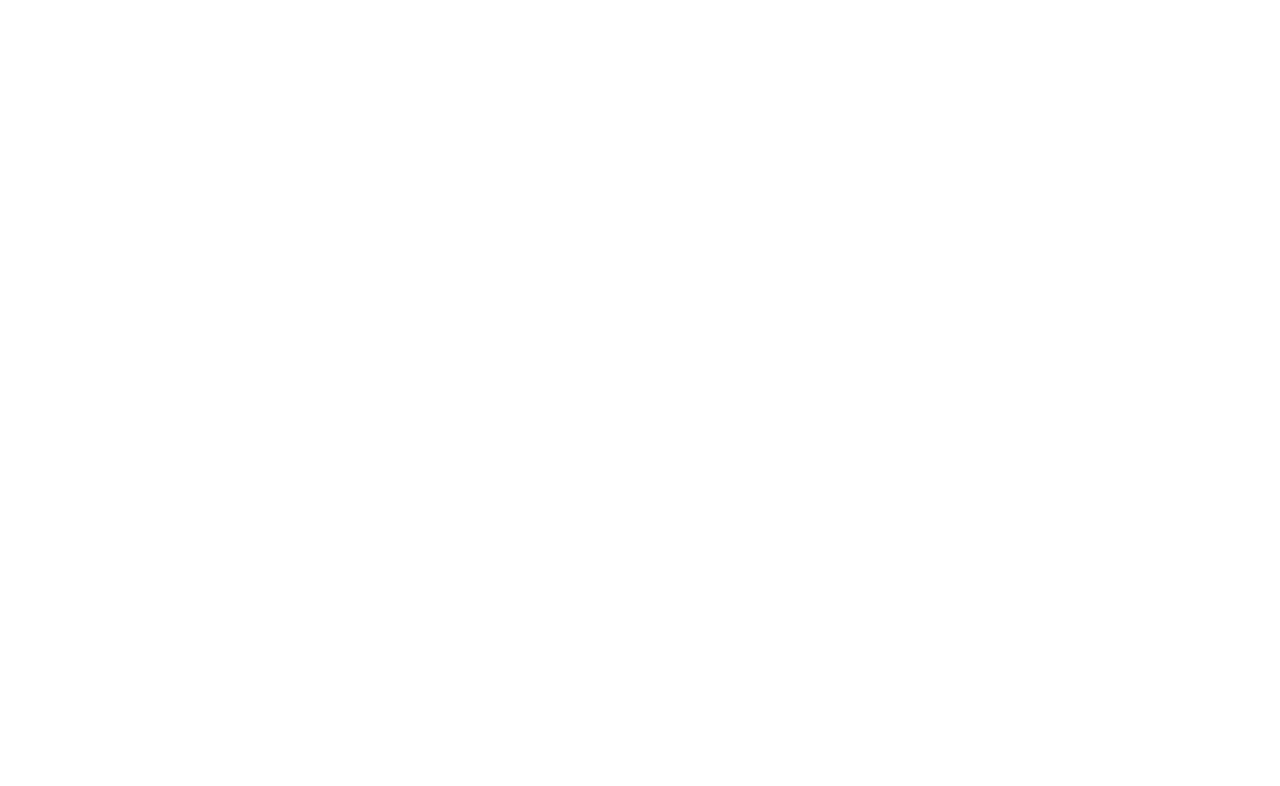
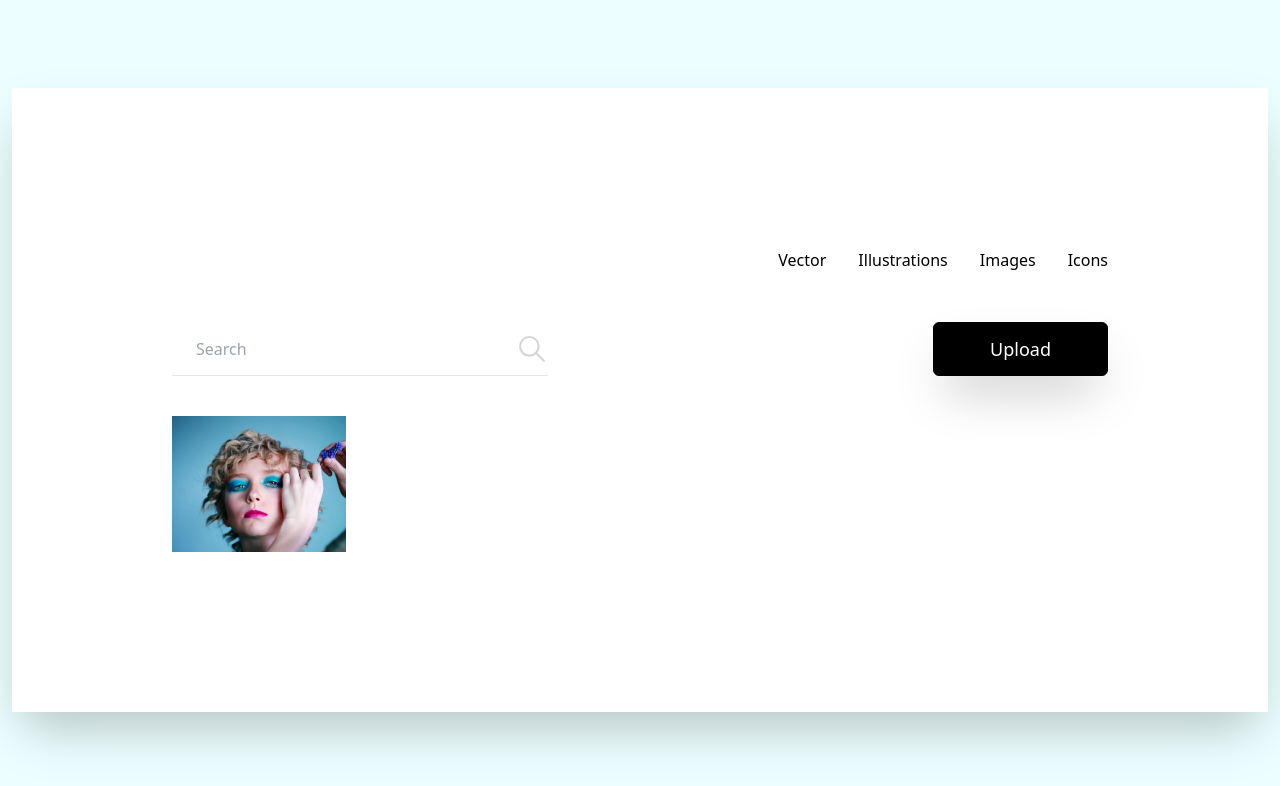
Before and after one commit to Glenda9031/Image_Gallery, a plain HTML site: page index.html in a window 1280 px wide. Drawn offline with nearby package versions, Linux system fonts and the light colour scheme.

Commit message:
Update index.html

```diff
--- a/index.html
+++ b/index.html
@@ -8,6 +8,68 @@
     <title>Image Gallery</title>
   </head>
   <body>
+    <!-- Global Container -->
+    <div class="flex items-center justtify-center min-h-screen bg-cyan-50">
+    <!-- Card Container -->
+    <div class="bg-white p-6 m-3 space-y-10 shadow-2xl rounded-3-xl md:p-40">
+      <!-- Menu Container -->
+      <div class="flex flex-col items-center justify-center space-y-3 md:flex-row md:space-y-0 md:space-x-8 md:b-24 md:justify-end">
+        <!-- Menu Items -->
+        <div class="group">
+          <a href="#">Vector</a>
+          <div class="mx-2 mt-2 duration-500 border-b-2 opacity-0 border-black group-hover:opacity-100"></div>
+        </div>
+        <div class="group">
+          <a href="#">Illustrations</a>
+          <div class="mx-2 mt-2 duration-500 border-b-2 opacity-0 border-black group-hover:opacity-100"></div>
+        </div>
+        <div class="group">
+          <a href="#">Images</a>
+          <div class="mx-2 mt-2 duration-500 border-b-2 opacity-0 border-black group-hover:opacity-100"></div>
+        </div>
+        <div class="group">
+          <a href="#">Icons</a>
+          <div class="mx-2 mt-2 duration-500 border-b-2 opacity-0 border-black group-hover:opacity-100"></div>
+        </div>
+      </div>
 
+      <!-- Search Container -->
+      <div class="flex flex-col justify-between space-y-5 md:flex-row md:space-y-0">
+        <!-- Input and SVG Container -->
+        <div class="flex justify-between border-b">
+          <input type="text" class="ml-6 border-none md:w-80 placeholder:font-thin focus:outline-none" placeholder="Search" />
+          <button>
+            <svg
+                xmlns="http://www.w3.org/2000/svg"
+                class="w-8 text-gray-300 duration-200 hover:scale-110"
+                viewBox="0 0 24 24"
+                stroke-width="1.5"
+                stroke="currentColor"
+                fill="none"
+                stroke-linecap="round"
+                stroke-linejoin="round"
+              >
+                <path stroke="none" d="M0 0h24v24H0z" fill="none" />
+                <circle cx="10" cy="10" r="7" />
+                <line x1="21" y1="21" x2="15" y2="15" />
+              </svg>
+          </button>
+        </div>
+
+        <!-- Upload Button -->
+        <button class="py-3 px-14 text-lg font-normal text-white bg-black border border-black rounded-md shadow-2xl duration-200 hover:bg-white hover:text-black">
+          Upload
+        </button>
+      </div>
+
+      <!-- Gallery Container -->
+      <div class="grid gap-4 md:grid-cols-3 lg:grid-cols-4 xl:grid-cols-5">
+        <!-- Image 1 -->
+        <div class="relative-group">
+          <img src="images/image1.jpg" alt="image 1" class="w-72">
+        </div>
+      </div>
+    </div>
+    </div>
   </body>
   </html>
```
